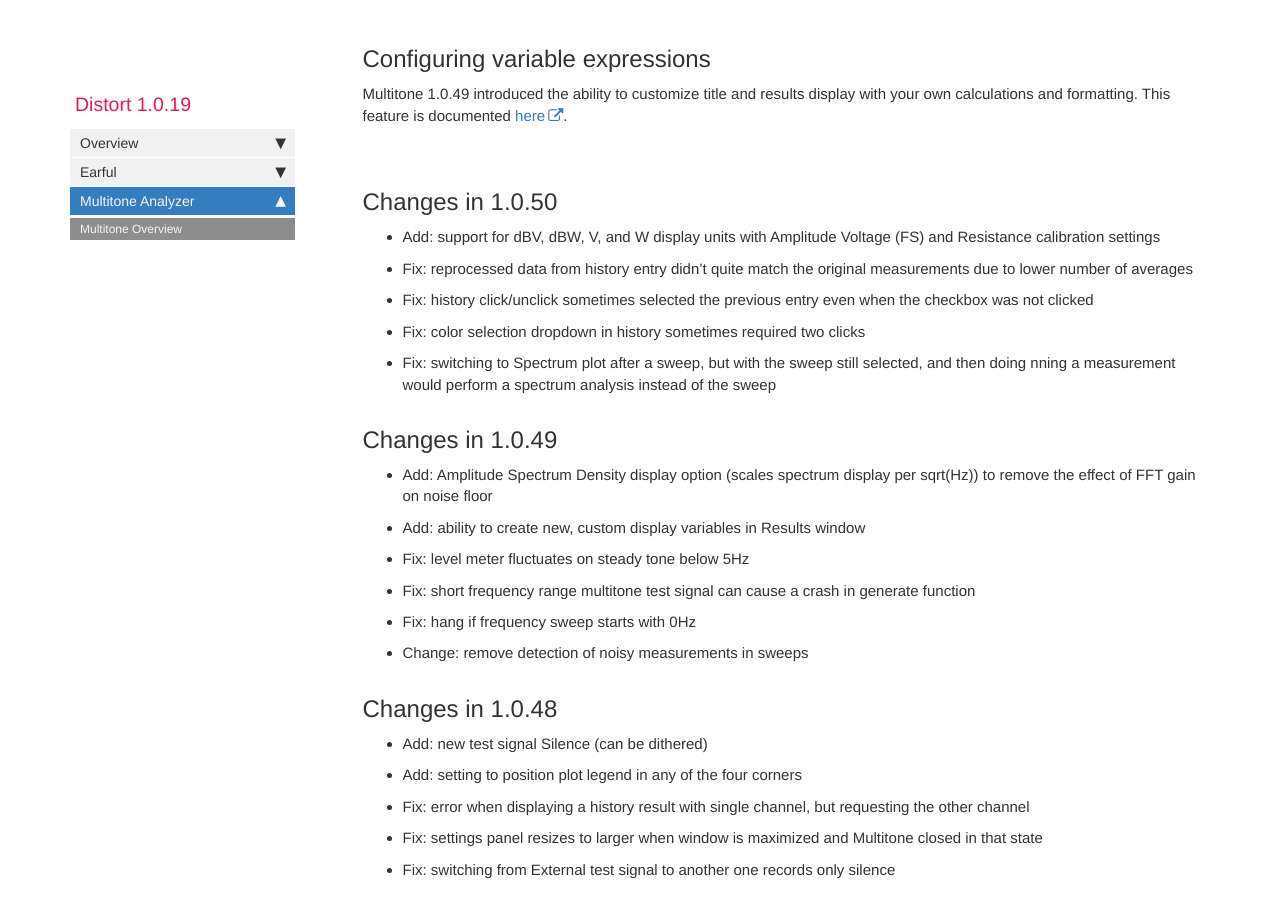
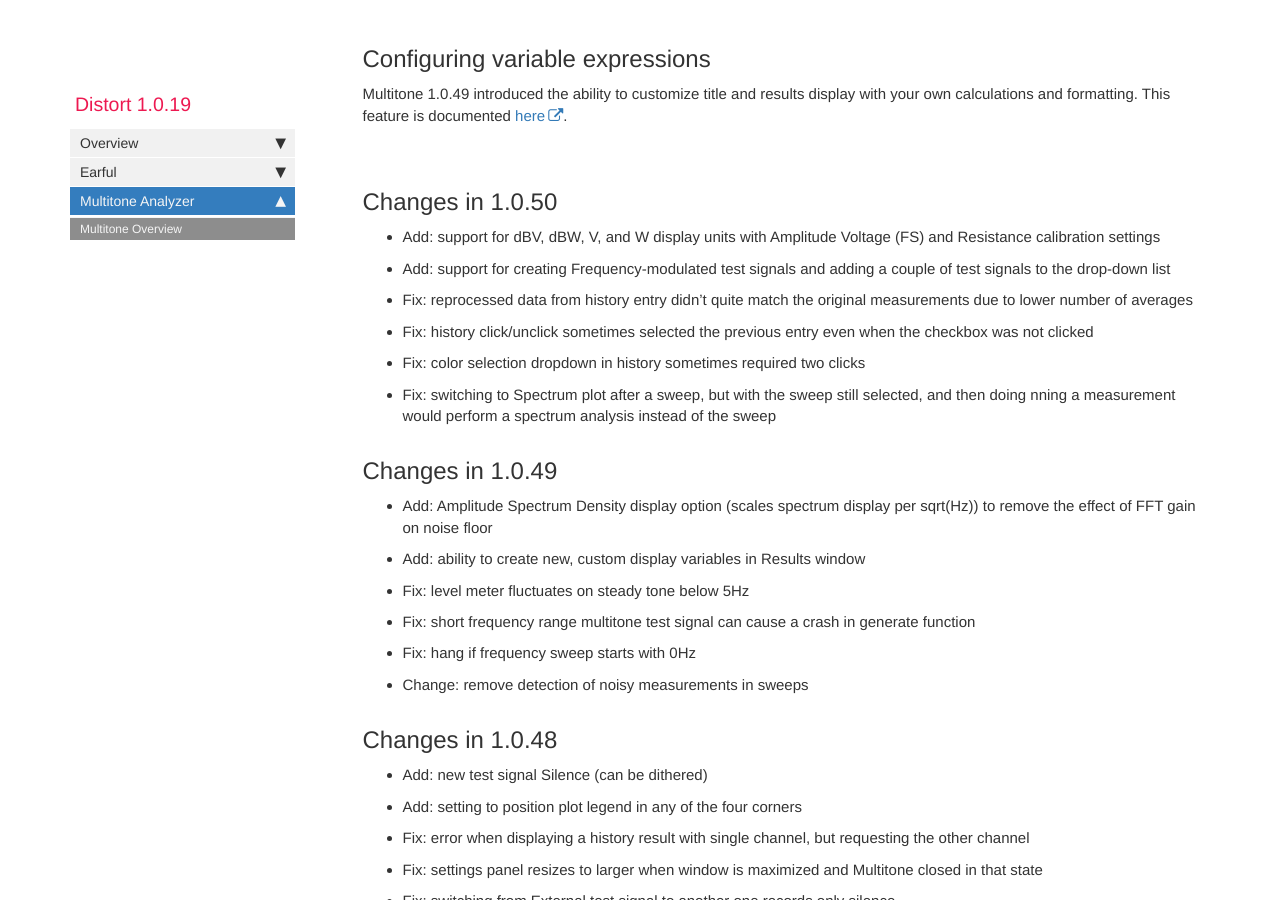
Before and after one commit to pkane2001/Distort, a Jekyll site: the page built from docs/multitone.md, in a window 1280 px wide and 900 px high, scrolled down 6910 px. Built offline with Jekyll 4.4.1, drawn with Linux system fonts in a browser that asks for light colours; nearby versions of some CDN libraries; our own code applies the rules of GitHub Pages for plain Markdown files; comment, search, counter and statistics services are not loaded.

Commit message:
no message

```diff
--- a/docs/multitone.md
+++ b/docs/multitone.md
@@ -155,6 +155,7 @@ Multitone 1.0.49 introduced the ability to customize title and results display w
 
 ## Changes in 1.0.50
 * Add: support for dBV, dBW, V, and W display units with Amplitude Voltage (FS) and Resistance calibration settings
+* Add: support for creating Frequency-modulated test signals and adding a couple of test signals to the drop-down list
 * Fix: reprocessed data from history entry didn't quite match the original measurements due to lower number of averages
 * Fix: history click/unclick sometimes selected the previous entry even when the checkbox was not clicked
 * Fix: color selection dropdown in history sometimes required two clicks
```
